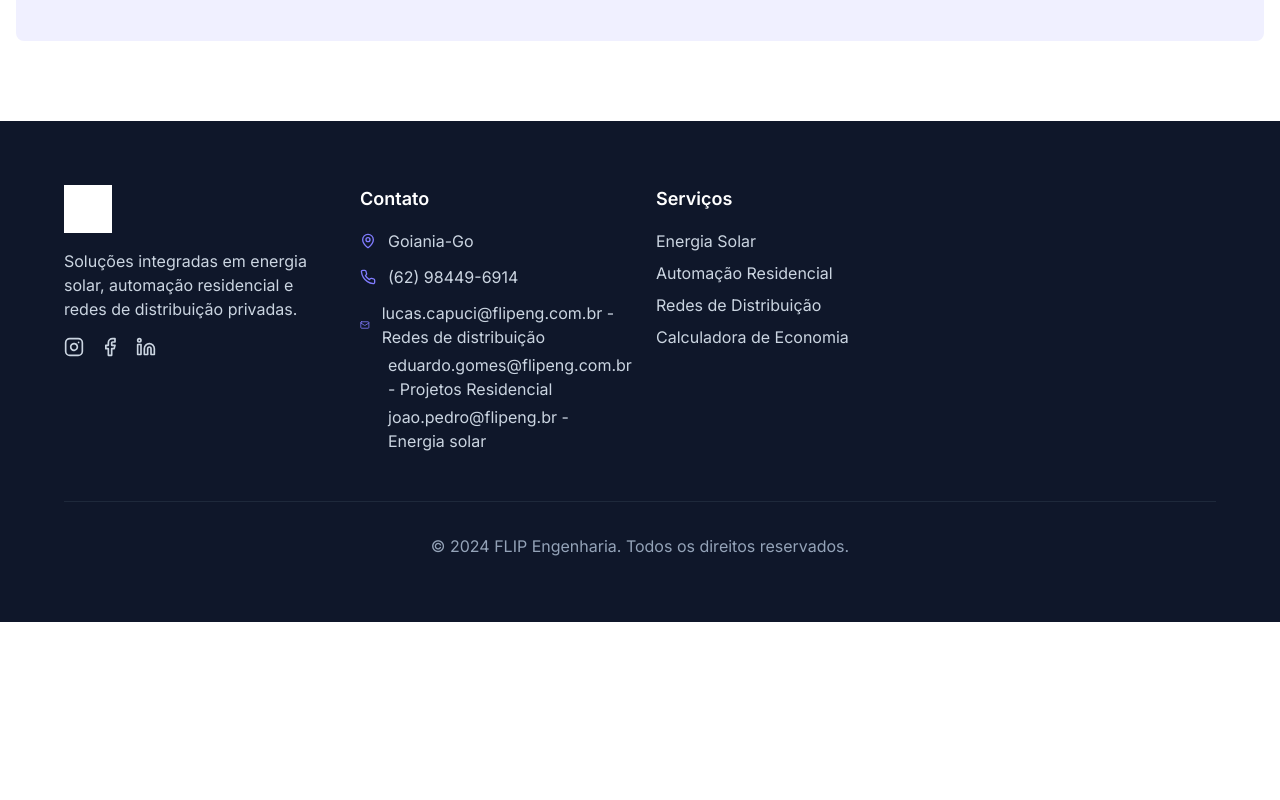
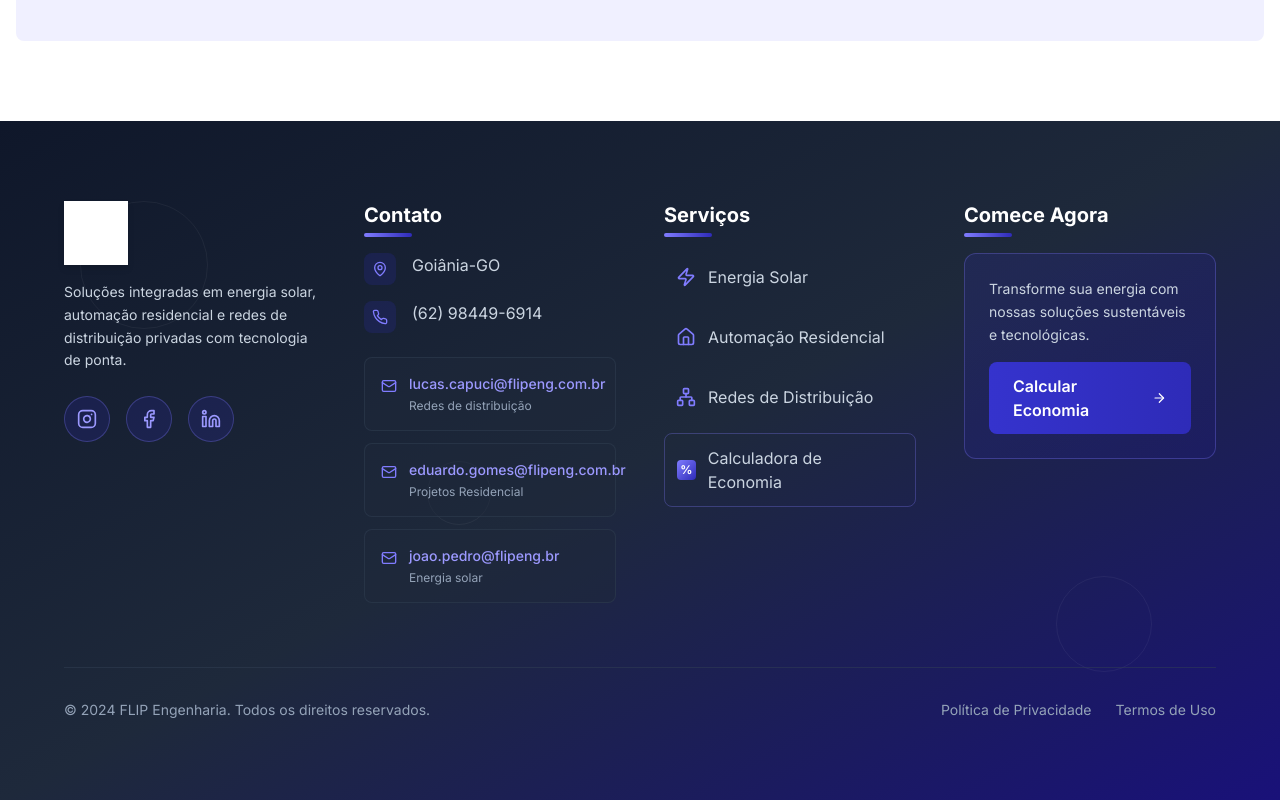
Before and after one commit to Lucas-capuci/flip-energia-digital, a React (Vite) app: page / in a window 1280 px wide. Shown: the part 4419-5219 px from the top of the page. Before the commit the page ends 5041 px from the top, so only its background shows below. Built offline with nearby package versions, Linux system fonts and the light colour scheme.

Commit message:
Refactor: Improve footer design and information
Improved the footer design to be more modern and user-friendly, enhancing the presentation of contact information and other details.

```diff
--- a/src/components/Footer.tsx
+++ b/src/components/Footer.tsx
@@ -1,97 +1,188 @@
+
 import React from 'react';
-import { MapPin, Phone, Mail, Instagram, Facebook, Linkedin } from 'lucide-react';
+import { MapPin, Phone, Mail, Instagram, Facebook, Linkedin, ArrowRight, Zap, Home, Network } from 'lucide-react';
 
 const Footer = () => {
   return (
-    <footer id="contato" className="bg-flip-gray-900 text-white">
-      <div className="w-full max-w-screen-xl mx-auto px-6 sm:px-10 lg:px-16 py-16">
-        <div className="grid grid-cols-1 md:grid-cols-4 gap-8">
+    <footer id="contato" className="relative bg-gradient-to-br from-flip-gray-900 via-flip-gray-800 to-flip-blue-900 text-white overflow-hidden">
+      {/* Background Pattern */}
+      <div className="absolute inset-0 opacity-5">
+        <div className="absolute top-20 left-20 w-32 h-32 border border-white rounded-full"></div>
+        <div className="absolute bottom-32 right-32 w-24 h-24 border border-white rounded-full"></div>
+        <div className="absolute top-1/2 left-1/3 w-16 h-16 border border-white rounded-full"></div>
+      </div>
+
+      <div className="relative w-full max-w-screen-xl mx-auto px-6 sm:px-10 lg:px-16 py-20">
+        <div className="grid grid-cols-1 lg:grid-cols-4 gap-12">
           {/* Company Info */}
+          <div className="lg:col-span-1 space-y-6">
             <div className="space-y-4">
               <img
                 src="/lovable-uploads/3e92ace1-6d32-4bd6-a522-f7a41940d2f8.png"
                 alt="FLIP Engenharia"
-              className="h-12 w-auto brightness-0 invert"
+                className="h-16 w-auto brightness-0 invert drop-shadow-md"
               />
-            <p className="text-flip-gray-300">
-              Soluções integradas em energia solar, automação residencial e redes de distribuição privadas.
+              <p className="text-flip-gray-300 leading-relaxed text-sm">
+                Soluções integradas em energia solar, automação residencial e redes de distribuição privadas com tecnologia de ponta.
               </p>
+            </div>
+
             <div className="flex space-x-4">
-              <a href="#" className="text-flip-gray-300 hover:text-white transition-colors">
-                <Instagram className="h-5 w-5" />
+              <a
+                href="#"
+                className="group bg-flip-blue-600/20 p-3 rounded-full border border-flip-blue-400/30 hover:bg-flip-blue-500 hover:border-flip-blue-400 transition-all duration-300"
+              >
+                <Instagram className="h-5 w-5 text-flip-blue-300 group-hover:text-white transition-colors" />
               </a>
-              <a href="#" className="text-flip-gray-300 hover:text-white transition-colors">
-                <Facebook className="h-5 w-5" />
+              <a
+                href="#"
+                className="group bg-flip-blue-600/20 p-3 rounded-full border border-flip-blue-400/30 hover:bg-flip-blue-500 hover:border-flip-blue-400 transition-all duration-300"
+              >
+                <Facebook className="h-5 w-5 text-flip-blue-300 group-hover:text-white transition-colors" />
               </a>
-              <a href="#" className="text-flip-gray-300 hover:text-white transition-colors">
-                <Linkedin className="h-5 w-5" />
+              <a
+                href="#"
+                className="group bg-flip-blue-600/20 p-3 rounded-full border border-flip-blue-400/30 hover:bg-flip-blue-500 hover:border-flip-blue-400 transition-all duration-300"
+              >
+                <Linkedin className="h-5 w-5 text-flip-blue-300 group-hover:text-white transition-colors" />
               </a>
             </div>
           </div>
 
-          {/* Contact */}
-          <div>
-            <h3 className="text-lg font-semibold mb-4">Contato</h3>
+          {/* Contact Info */}
+          <div className="lg:col-span-1 space-y-6">
+            <h3 className="text-xl font-bold text-white mb-6 relative">
+              Contato
+              <div className="absolute -bottom-2 left-0 w-12 h-1 bg-gradient-to-r from-flip-blue-400 to-flip-blue-600 rounded-full"></div>
+            </h3>
+
+            <div className="space-y-4">
+              <div className="flex items-start group">
+                <div className="bg-flip-blue-600/20 p-2 rounded-lg mr-4 group-hover:bg-flip-blue-500 transition-colors">
+                  <MapPin className="h-4 w-4 text-flip-blue-400 group-hover:text-white" />
+                </div>
+                <span className="text-flip-gray-300 group-hover:text-white transition-colors">Goiânia-GO</span>
+              </div>
+
+              <div className="flex items-start group">
+                <div className="bg-flip-blue-600/20 p-2 rounded-lg mr-4 group-hover:bg-flip-blue-500 transition-colors">
+                  <Phone className="h-4 w-4 text-flip-blue-400 group-hover:text-white" />
+                </div>
+                <a href="tel:+5562984496914" className="text-flip-gray-300 hover:text-white transition-colors">
+                  (62) 98449-6914
+                </a>
+              </div>
+            </div>
+
             <div className="space-y-3">
-              <div className="flex items-center">
-                <MapPin className="h-4 w-4 mr-3 text-flip-blue-400" />
-                <span className="text-flip-gray-300 font-normal">Goiania-Go</span>
+              <div className="bg-flip-gray-800/50 p-4 rounded-lg border border-flip-gray-700/50 hover:border-flip-blue-400/50 transition-colors group">
+                <div className="flex items-start">
+                  <Mail className="h-4 w-4 mr-3 text-flip-blue-400 mt-1 flex-shrink-0" />
+                  <div className="space-y-1">
+                    <a href="mailto:lucas.capuci@flipeng.com.br" className="text-flip-blue-300 hover:text-flip-blue-200 text-sm font-medium block transition-colors">
+                      lucas.capuci@flipeng.com.br
+                    </a>
+                    <p className="text-flip-gray-400 text-xs">Redes de distribuição</p>
                   </div>
-              <div className="flex items-center">
-                <Phone className="h-4 w-4 mr-3 text-flip-blue-400" />
-                <span className="text-flip-gray-300">(62) 98449-6914</span>
                 </div>
-              <div className="flex flex-col gap-1">
-                <div className="flex items-center">
-                  <Mail className="h-4 w-4 mr-3 text-flip-blue-400" />
-                  <span className="text-flip-gray-300">
-                    lucas.capuci@flipeng.com.br - Redes de distribuição
-                  </span>
               </div>
-                <div className="flex items-center">
-                  <span className="ml-7 text-flip-gray-300">
-                    eduardo.gomes@flipeng.com.br - Projetos Residencial
-                  </span>
+
+              <div className="bg-flip-gray-800/50 p-4 rounded-lg border border-flip-gray-700/50 hover:border-flip-blue-400/50 transition-colors group">
+                <div className="flex items-start">
+                  <Mail className="h-4 w-4 mr-3 text-flip-blue-400 mt-1 flex-shrink-0" />
+                  <div className="space-y-1">
+                    <a href="mailto:eduardo.gomes@flipeng.com.br" className="text-flip-blue-300 hover:text-flip-blue-200 text-sm font-medium block transition-colors">
+                      eduardo.gomes@flipeng.com.br
+                    </a>
+                    <p className="text-flip-gray-400 text-xs">Projetos Residencial</p>
                   </div>
-                <div className="flex items-center">
-                  <span className="ml-7 text-flip-gray-300">
-                    joao.pedro@flipeng.br - Energia solar
-                  </span>
+                </div>
+              </div>
+
+              <div className="bg-flip-gray-800/50 p-4 rounded-lg border border-flip-gray-700/50 hover:border-flip-blue-400/50 transition-colors group">
+                <div className="flex items-start">
+                  <Mail className="h-4 w-4 mr-3 text-flip-blue-400 mt-1 flex-shrink-0" />
+                  <div className="space-y-1">
+                    <a href="mailto:joao.pedro@flipeng.br" className="text-flip-blue-300 hover:text-flip-blue-200 text-sm font-medium block transition-colors">
+                      joao.pedro@flipeng.br
+                    </a>
+                    <p className="text-flip-gray-400 text-xs">Energia solar</p>
+                  </div>
                 </div>
               </div>
             </div>
           </div>
 
           {/* Services */}
-          <div>
-            <h3 className="text-lg font-semibold mb-4">Serviços</h3>
-            <ul className="space-y-2 text-flip-gray-300">
-              <li>
-                <a href="#energia-solar" className="hover:text-white transition-colors">
-                  Energia Solar
+          <div className="lg:col-span-1 space-y-6">
+            <h3 className="text-xl font-bold text-white mb-6 relative">
+              Serviços
+              <div className="absolute -bottom-2 left-0 w-12 h-1 bg-gradient-to-r from-flip-blue-400 to-flip-blue-600 rounded-full"></div>
+            </h3>
+
+            <div className="space-y-3">
+              <a href="#energia-solar" className="group flex items-center p-3 rounded-lg hover:bg-flip-blue-600/20 transition-all duration-300">
+                <Zap className="h-5 w-5 text-flip-blue-400 mr-3 group-hover:text-flip-blue-300" />
+                <span className="text-flip-gray-300 group-hover:text-white transition-colors">Energia Solar</span>
+                <ArrowRight className="h-4 w-4 ml-auto text-flip-gray-500 group-hover:text-flip-blue-400 opacity-0 group-hover:opacity-100 transition-all" />
               </a>
-              </li>
-              <li>
-                <a href="#automacao" className="hover:text-white transition-colors">
-                  Automação Residencial
+
+              <a href="#automacao" className="group flex items-center p-3 rounded-lg hover:bg-flip-blue-600/20 transition-all duration-300">
+                <Home className="h-5 w-5 text-flip-blue-400 mr-3 group-hover:text-flip-blue-300" />
+                <span className="text-flip-gray-300 group-hover:text-white transition-colors">Automação Residencial</span>
+                <ArrowRight className="h-4 w-4 ml-auto text-flip-gray-500 group-hover:text-flip-blue-400 opacity-0 group-hover:opacity-100 transition-all" />
               </a>
-              </li>
-              <li>
-                <a href="#redes" className="hover:text-white transition-colors">
-                  Redes de Distribuição
+
+              <a href="#redes" className="group flex items-center p-3 rounded-lg hover:bg-flip-blue-600/20 transition-all duration-300">
+                <Network className="h-5 w-5 text-flip-blue-400 mr-3 group-hover:text-flip-blue-300" />
+                <span className="text-flip-gray-300 group-hover:text-white transition-colors">Redes de Distribuição</span>
+                <ArrowRight className="h-4 w-4 ml-auto text-flip-gray-500 group-hover:text-flip-blue-400 opacity-0 group-hover:opacity-100 transition-all" />
               </a>
-              </li>
-              <li>
-                <a href="#calculadora" className="hover:text-white transition-colors">
-                  Calculadora de Economia
+
+              <a href="#calculadora" className="group flex items-center p-3 rounded-lg hover:bg-flip-blue-600/20 transition-all duration-300 border border-flip-blue-400/30">
+                <div className="h-5 w-5 bg-gradient-to-br from-flip-blue-400 to-flip-blue-600 rounded mr-3 flex items-center justify-center">
+                  <span className="text-xs font-bold text-white">%</span>
+                </div>
+                <span className="text-flip-gray-300 group-hover:text-white transition-colors">Calculadora de Economia</span>
+                <ArrowRight className="h-4 w-4 ml-auto text-flip-gray-500 group-hover:text-flip-blue-400 opacity-0 group-hover:opacity-100 transition-all" />
               </a>
-              </li>
-            </ul>
             </div>
           </div>
 
-        <div className="border-t border-flip-gray-800 mt-12 pt-8 text-center text-flip-gray-400">
-          <p>&copy; 2024 FLIP Engenharia. Todos os direitos reservados.</p>
+          {/* CTA Section */}
+          <div className="lg:col-span-1 space-y-6">
+            <h3 className="text-xl font-bold text-white mb-6 relative">
+              Comece Agora
+              <div className="absolute -bottom-2 left-0 w-12 h-1 bg-gradient-to-r from-flip-blue-400 to-flip-blue-600 rounded-full"></div>
+            </h3>
+
+            <div className="bg-gradient-to-br from-flip-blue-600/20 to-flip-blue-800/20 p-6 rounded-xl border border-flip-blue-400/30">
+              <p className="text-flip-gray-300 text-sm mb-4 leading-relaxed">
+                Transforme sua energia com nossas soluções sustentáveis e tecnológicas.
+              </p>
+
+              <a
+                href="#calculadora"
+                className="inline-flex items-center bg-gradient-to-r from-flip-blue-500 to-flip-blue-600 hover:from-flip-blue-600 hover:to-flip-blue-700 text-white px-6 py-3 rounded-lg font-semibold transition-all duration-300 group w-full justify-center"
+              >
+                Calcular Economia
+                <ArrowRight className="ml-2 h-4 w-4 group-hover:translate-x-1 transition-transform" />
+              </a>
+            </div>
+          </div>
+        </div>
+
+        {/* Bottom Section */}
+        <div className="border-t border-flip-gray-700/50 mt-16 pt-8">
+          <div className="flex flex-col md:flex-row justify-between items-center space-y-4 md:space-y-0">
+            <p className="text-flip-gray-400 text-sm">
+              &copy; 2024 FLIP Engenharia. Todos os direitos reservados.
+            </p>
+            <div className="flex items-center space-x-6 text-sm">
+              <a href="#" className="text-flip-gray-400 hover:text-white transition-colors">Política de Privacidade</a>
+              <a href="#" className="text-flip-gray-400 hover:text-white transition-colors">Termos de Uso</a>
+            </div>
+          </div>
         </div>
       </div>
     </footer>
```
Lines whose indentation alone changed are shown as unchanged.
